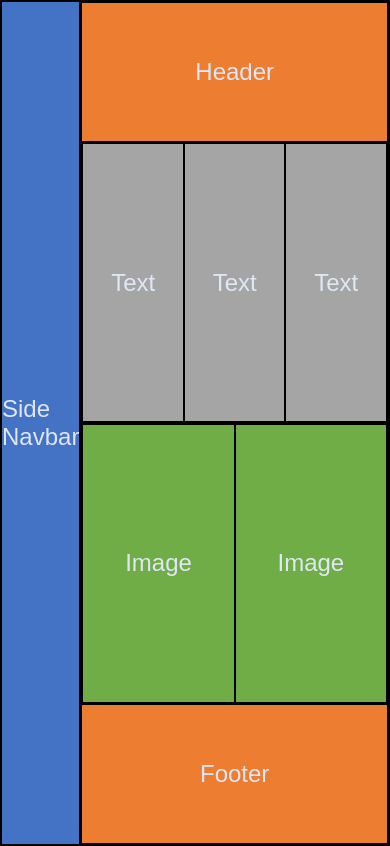
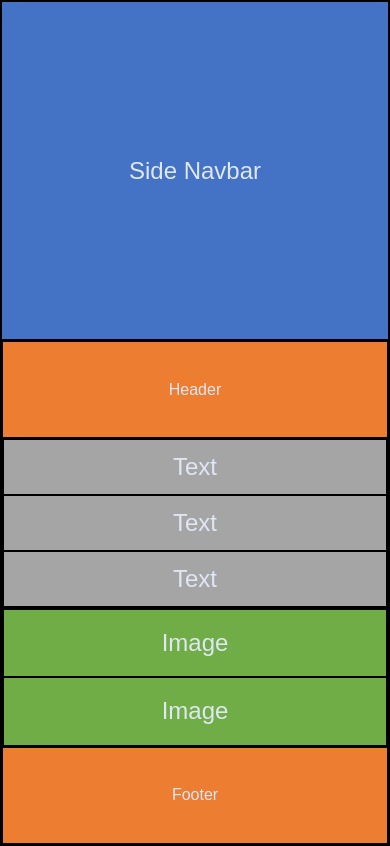
Before and after one commit to SiahBatterson/SDEV-2003-HCD, a plain HTML site: page HCD-3-E1-Media/index.html in a window 390 px wide. Drawn offline with Linux system fonts and the light colour scheme.

Commit message:
Added Media Queieries and Viewport Scaling

```diff
--- a/HCD-3-E1-Media/styles.css
+++ b/HCD-3-E1-Media/styles.css
@@ -71,4 +71,43 @@ nav {
   align-items: center;
 }
 
-/* Learners will add the rest of their CSS below this line */
+@media (max-width: 768px) {
+  .container {
+    grid-template-columns: 1fr;
+  }
+
+  main {
+    grid-template-rows: 1fr 1fr 1fr 1fr;
+  }
+
+  .texts {
+    grid-template-columns: 1fr 1fr;
+  }
+
+  .images {
+    grid-template-columns: 1fr;
+  }
+}
+
+@media (max-width: 480px) {
+  .container {
+    grid-template-columns: 1fr;
+  }
+
+  main {
+    grid-template-rows: auto;
+  }
+
+  .texts {
+    grid-template-columns: 1fr;
+  }
+
+  .images {
+    grid-template-columns: 1fr;
+  }
+
+  header,
+  footer {
+    font-size: 1rem;
+  }
+}
```
